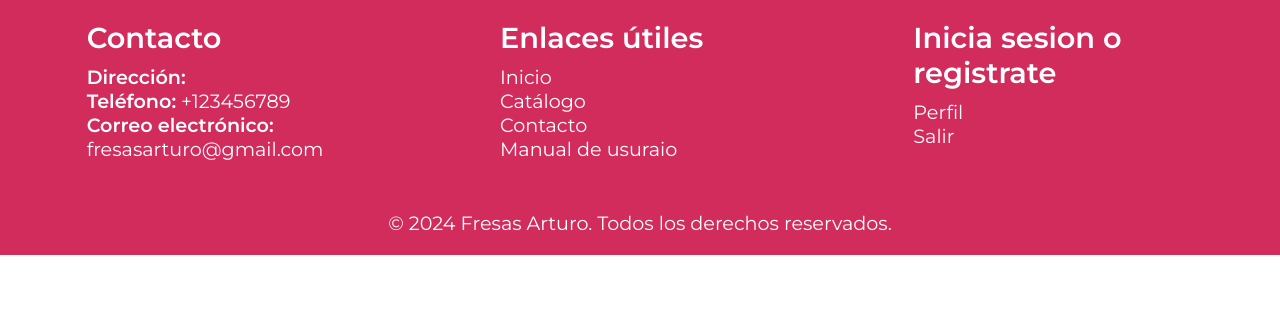
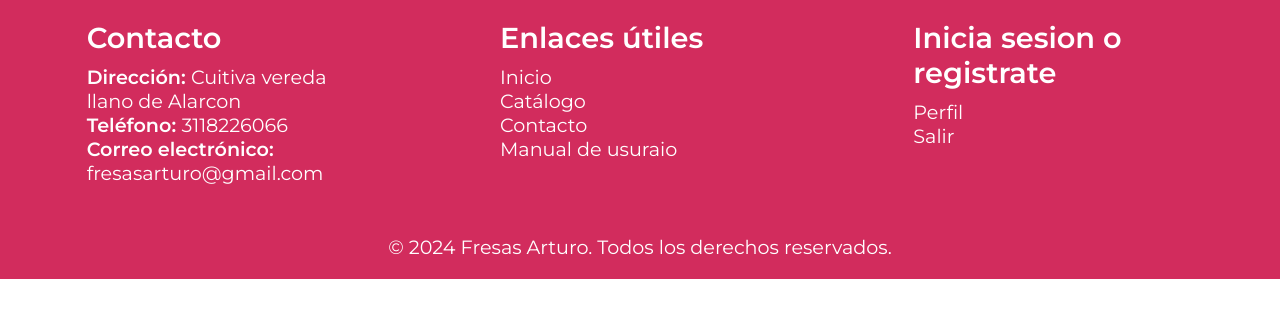
Before and after one commit to AryxaR/FRESAS_ARTURO, a PHP site: page /FresasRamiro/view/layout/footers/footer-usuarios.php in a window 1280 px wide. Shown: the top 318 px of the page. Run offline with PHP 8.4, Linux system fonts and the light colour scheme.

Commit message:
Footer direcciones y num

```diff
--- a/view/layout/footers/footer-usuarios.php
+++ b/view/layout/footers/footer-usuarios.php
@@ -10,8 +10,8 @@
 <footer class="footer">
     <div class="footer-info">
         <h2>Contacto</h2>
-        <p><b>Dirección:</b> </p>
-        <p><b>Teléfono:</b> +123456789</p>
+        <p><b>Dirección: </b>Cuitiva vereda llano de Alarcon</p>
+        <p><b>Teléfono: </b>3118226066</p>
         <p><b>Correo electrónico:</b> fresasarturo@gmail.com</p>
     </div>
     <div class="footer-links">
--- a/view/layout/footers/footerUsuariosInicio.php
+++ b/view/layout/footers/footerUsuariosInicio.php
@@ -10,8 +10,8 @@
 <footer class="footer">
     <div class="footer-info">
         <h2>Contacto</h2>
-        <p><b>Dirección:</b> </p>
-        <p><b>Teléfono:</b> +123456789</p>
+        <p><b>Dirección: </b>Cuitiva vereda llano de Alarcon </p>
+        <p><b>Teléfono:</b> 3118226066</p>
         <p><b>Correo electrónico:</b> fresasarturo@gmail.com</p>
     </div>
     <div class="footer-links">
```
